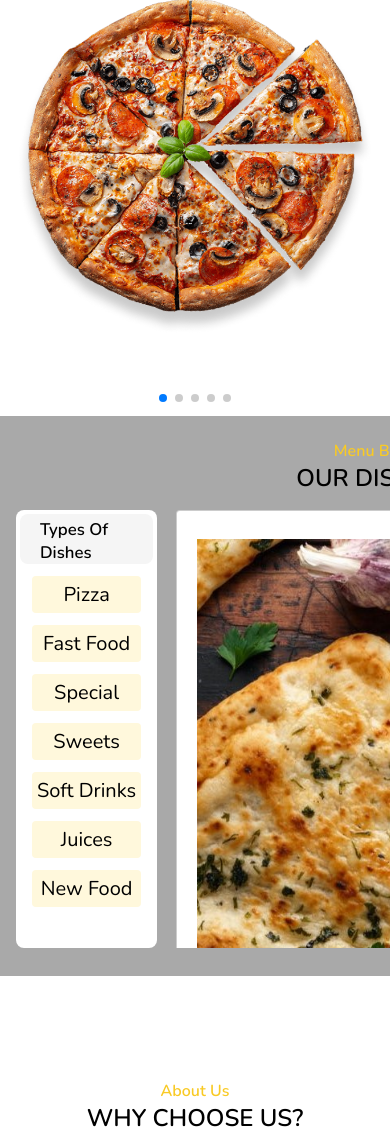
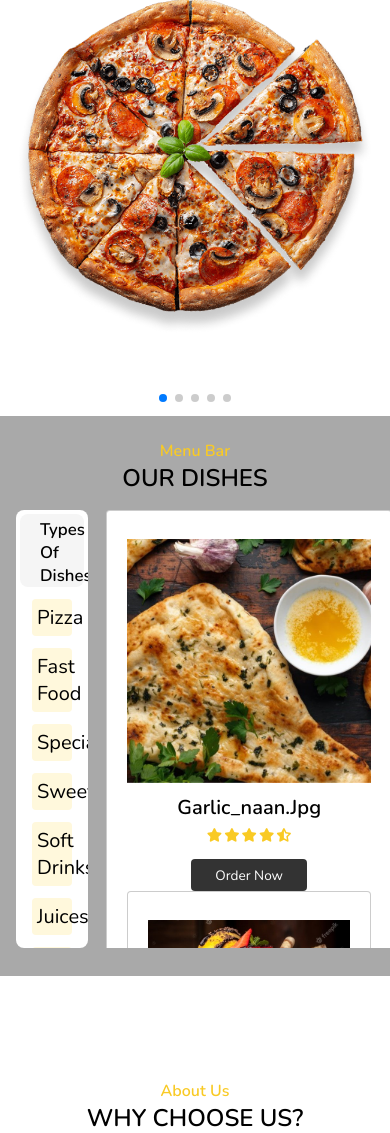
Before and after one commit to Tusharyadav147/Food-Ordering-System-Website-Using-Flask, a Flask app: page /welcome in a window 390 px wide; the page is wider, and only the part inside the window is pictured. Shown: the part 246-1379 px from the top of that part. Run offline with Flask 2, Linux system fonts and the light colour scheme; some libraries are stand-ins or nearby versions; grey boxes are pictures that could not be loaded.

Commit message:
flask change

```diff
--- a/static/first.css
+++ b/static/first.css
@@ -924,8 +924,6 @@ header .icons .fa-twitter:hover{
         background-color: darkgrey;
         height: 70rem;
         margin-top: 5rem;
-        overflow: scroll;
-        width: 738px;
     }
     .dishes .box-container .box img{
         height:auto;
```
